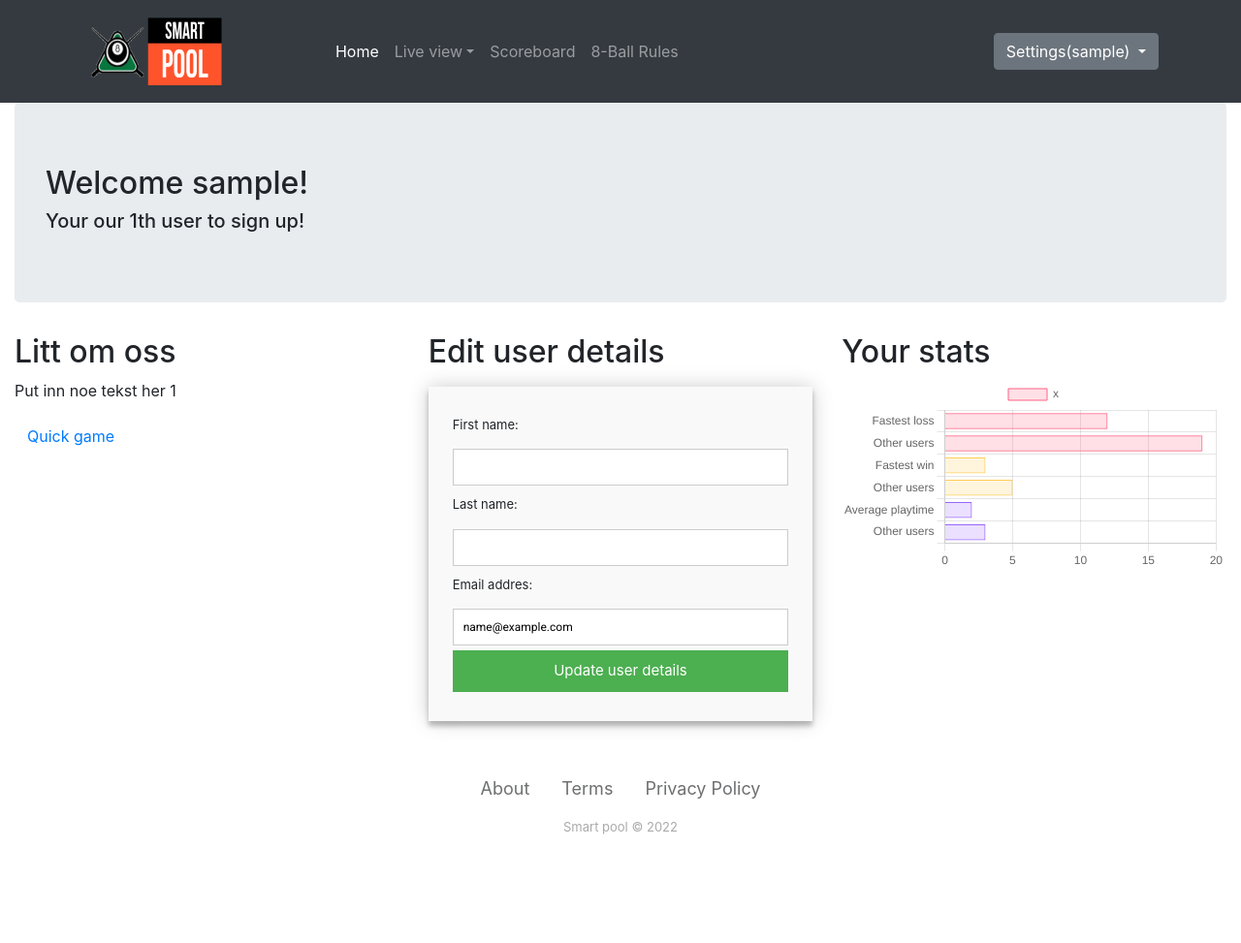
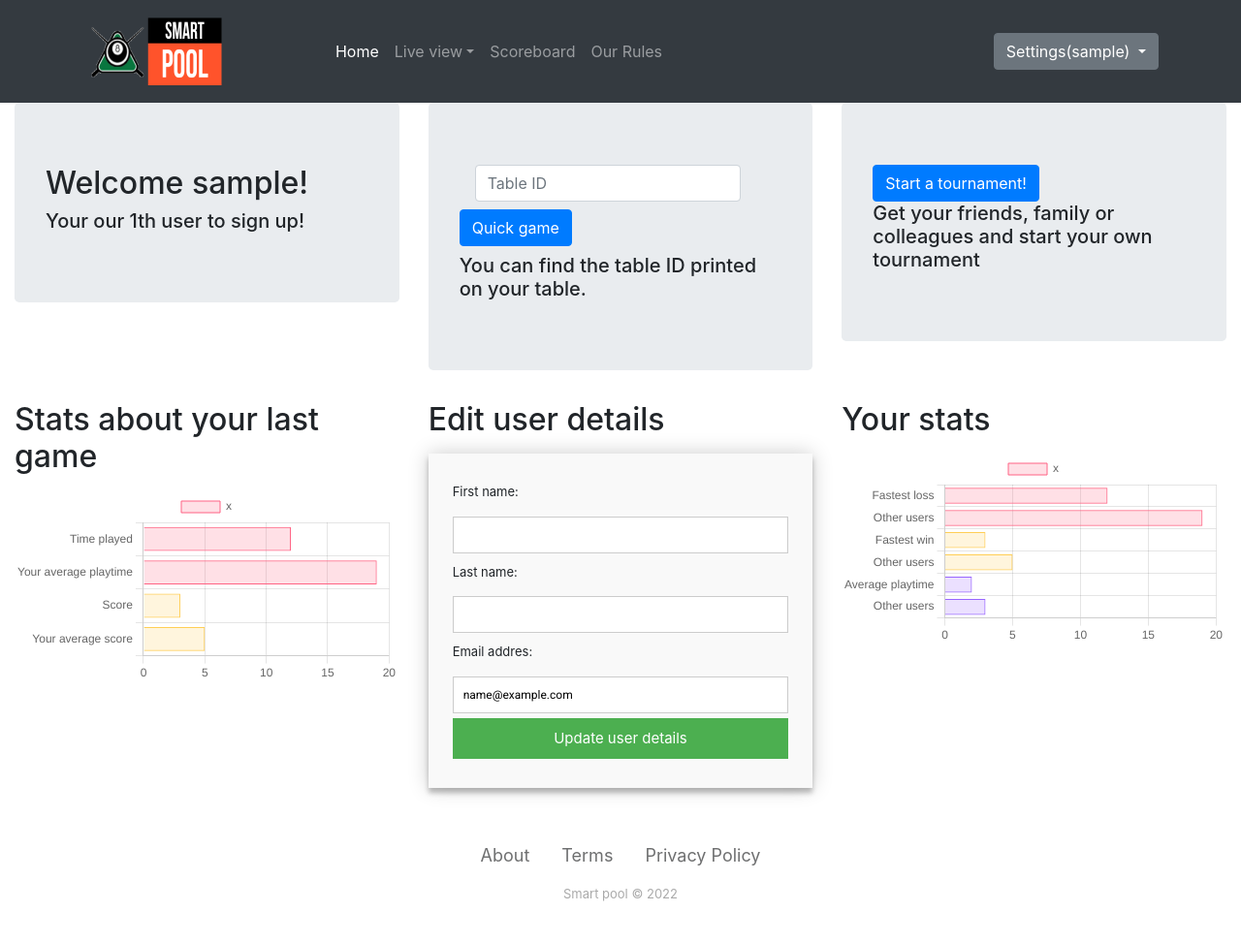
Before and after one commit to SanderBlom/PoolFrontend, a Node server app: page /user/dashboard in a window 1280 px wide. Shown: the whole page at 97% size. Before the commit the page ends 861 px from the top, so only its background shows below. Run offline with Node 20, Linux system fonts and the light colour scheme; the visitor is signed in with stand-in values (Sample User, id 1); some libraries are stand-ins or nearby versions.

Commit message:
Smal improvement

```diff
--- a/server.js
+++ b/server.js
@@ -268,6 +268,26 @@ app.get("/rules", (req, res) => {
     }
 
 })
+
+app.get("/tournament/new", (req, res) => {
+
+    try {
+        if (req.user) {
+            var userid = req.user.id
+            var username = req.user.username
+            res.render('tournamentWizard', { message: req.flash('message'), username, user: userid, title: 'tournament' }) //Renderes the index websites and passes title for the navbar
+        }
+        else {
+            var userid = null
+            var username = null
+            res.render('tournamentWizard', { message: req.flash('message'), username: username, user: userid, title: 'tournament' }) //Renderes the index websites and passes title for the navbar
+        }
+
+    } catch (error) {
+        console.log('User is not probably not logged in' + error)
+    }
+
+})
 //-------------------------------------Start server-------------------------------------//
 //starts server on port 3000
 app.listen(PORT, () => {
--- a/views/login.ejs
+++ b/views/login.ejs
@@ -16,7 +16,6 @@
 
 
 	<div class="container-medium">
-		</form>
 		<form id="boxed" action="/login" method="POST">
 			<h3>Login to your account</h3>
 			<!--Yellow message for a unsuccessful function-->
@@ -44,7 +43,10 @@
 			<div>
 				<button name="submit" type="submit" id="boxed-submit" data-submit="...Sending">Login</button>
 			</div>
+			<h4>You don't have an account? Register <a href="/register"> here</a> </h4>
 		</form>
+
+	</div>
 				<div>
 					<!-- Henter fram footer fra partials mappen -->
 					<%- include('partials/footer') %>
--- a/views/partials/navbar.ejs
+++ b/views/partials/navbar.ejs
@@ -34,7 +34,7 @@
             <a class="nav-link" href="/scoreboard">Scoreboard</a>
           </li>
           <li class="nav-item">
-            <a class="nav-link" href="/rules">8-Ball Rules</a>
+            <a class="nav-link" href="/rules">Our Rules</a>
           </li>
         </ul>
         <% if (locals.user) { %>
--- a/views/profile.ejs
+++ b/views/profile.ejs
@@ -16,23 +16,41 @@
 	</div>
 	<div class="container-fluid">
 		<div class="row">
-			<div class="col-md-12">
+			<div class="col-md-4">
 				<div class="jumbotron">
 					<h2>Welcome <%=locals.username%>!</h2>
 					<h5>Your our <%=locals.user%>th user to sign up!</h5>
+				</div>
+			</div>
+			<div class="col-md-4">
+				<div class="jumbotron">
+					<form class="form-inline"> <!--The desgin her was made with a bootstrap generator: https://www.layoutit.com/build-->
+						<div class="form-group mx-sm-3 mb-2">
+							<label for="tablecode" class="sr-only">Password</label>
+							<input type="number" class="form-control" id="tablecode" placeholder="Table ID">
+						  </div>
+						  <button type="submit" class="btn btn-primary mb-2">Quick game</button>
+						  <h5>You can find the table ID printed on your table.</h5>
+					</form>
+
+				</div>
+			</div>
+			<div class="col-md-4">
+				<div class="jumbotron">
+					<a class="btn btn-primary btn-large"  href="/tournament/new">Start a tournament!</a>
+					<h5>Get your friends, family or colleagues and start your own tournament</h5>
 				</div>
 			</div>
 		</div>
 		<div class="row">
 			<div class="col-md-4">
 				<h2>
-					Litt om oss
+					Stats about your last game
 				</h2>
 				<p>
-					Put inn noe tekst her 1
-				</p>
-				<p>
-					<a class="btn" href="#">Quick game</a>
+					<div>
+						<canvas id="lastgame"></canvas>
+					</div>
 				</p>
 
 			</div>
@@ -68,10 +86,27 @@
 					Your stats
 				</h2>
 				<p>
-					<canvas id="myChart" width="400" height="200"></canvas>
+					<div>
+						<canvas id="overall"></canvas>
+					</div>
+
+
+				</p>
+				<p>
+
+				</p>
+			</div>
+		</div>
+	</div>
+	<div>
+		<!-- Henter fram footer fra partials mappen -->
+		<%- include('partials/footer') %>
+	</div>
+
+	<script src="/js/jquery.min.js"></script>
 	<script>
-						const ctx = document.getElementById('myChart').getContext('2d');
-						const myChart = new Chart(ctx, {
+		const ctx = document.getElementById('overall').getContext('2d');
+		const lastgameCharts = new Chart(ctx, {
 			type: 'bar',
 			data: {
 				labels: ['Fastest loss', 'Other users', 'Fastest win', 'Other users', 'Average playtime', 'Other users'],
@@ -106,19 +141,52 @@
 				}
 			}
 		});
+
+
+
+
 	</script>
-				</p>
-				<p>
+	<script>
+	const ctx2 = document.getElementById('lastgame').getContext('2d');
+	const overallChart = new Chart(ctx2, {
+		type: 'bar',
+		data: {
+			labels: ['Time played', 'Your average playtime', 'Score', 'Your average score'],
+			datasets: [{
+				label: 'x',
+				data: [12, 19, 3, 5, 2, 3],
+				backgroundColor: [
+					'rgba(255, 99, 132, 0.2)',
+					'rgba(255, 99, 132, 0.2)',
+					'rgba(255, 206, 86, 0.2)',
+					'rgba(255, 206, 86, 0.2)'
+				],
+				borderColor: [
+					'rgba(255, 99, 132, 1)',
+					'rgba(255, 99, 132, 1)',
+					'rgba(255, 206, 86, 1)',
+					'rgba(255, 206, 86, 1)'
+				],
+				borderWidth: 1
+			}]
+		},
+		options: {
+			indexAxis: 'y',
+			scales: {
+				y: {
+					beginAtZero: true
+				}
+			}
+		}
+	});
 
-				</p>
-			</div>
-		</div>
-	</div>
-	<div>
-		<!-- Henter fram footer fra partials mappen -->
-		<%- include('partials/footer') %>
-	</div>
-	<script src="/js/jquery.min.js"></script>
+
+
+
+</script>
+	<script>
+
+	</script>
 	<script src="/js/bootstrap.min.js"></script>
 </body>
 
--- a/views/register.ejs
+++ b/views/register.ejs
@@ -72,6 +72,9 @@
 					<div>
 						<button name="submit" type="submit" id="boxed-submit" data-submit="...Sending">Create account</button>
 					</div>
+					<h4>Do you already have an account? Login <a href="/login"> here</a> </h4>
+
+
 		</form>
 		<div>
 			<!-- Henter fram footer fra partials mappen -->
--- a/views/tournamentWizard.ejs
+++ b/views/tournamentWizard.ejs
@@ -14,6 +14,8 @@
 		<%- include('partials/navbar') %>
 	</div>
 
+	<h4>Her må vi lage en fin wizard. Sjekk google for bootstrap wizards eksempler</h4>
+
 
 				<div>
 					<!-- Henter fram footer fra partials mappen -->
```
Also changed, not shown: views/index.ejs (+3 -5 lines). Lines whose indentation alone changed are shown as unchanged.
